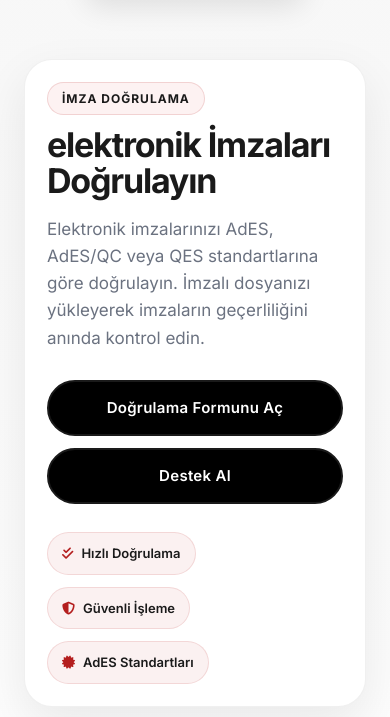
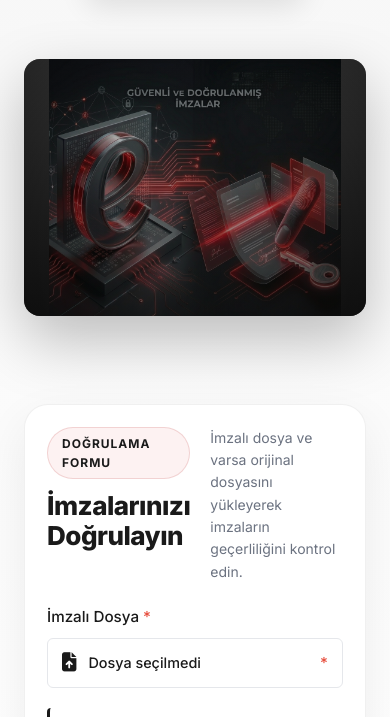
Before and after one commit to Neginadg/e-imzakibris-redesign, a plain HTML site: page support/verify.html in a window 390 px wide. Shown: the part 57-774 px from the top of the page. Drawn offline with Linux system fonts and the light colour scheme.

Commit message:
verification page is almost ready

```diff
--- a/support/verify.html
+++ b/support/verify.html
@@ -215,6 +215,78 @@
       border-radius: 6px;
       background: #fff;
     }
+
+    .verify-hero-box {
+      position: relative;
+      width: 100%;
+      min-height: 320px;
+      border-radius: 22px;
+      overflow: hidden;
+      background: #111;
+      box-shadow: 0 24px 60px rgba(0, 0, 0, 0.25);
+    }
+
+    .verify-hero-box--full {
+      width: min(100%, 1100px);
+      min-height: clamp(260px, 46vh, 520px);
+      border-radius: 28px;
+      margin-inline: auto;
+      aspect-ratio: 16 / 7;
+    }
+
+    .verify-hero-box__image {
+      position: relative;
+      z-index: 1;
+      width: 100%;
+      height: 100%;
+      display: block;
+      object-fit: contain;
+      object-position: center;
+    }
+
+    @media (max-width: 900px) {
+      .verify-hero-box {
+        min-height: 220px;
+        background: linear-gradient(180deg, #3f3f3f 0%, #2c2c2c 52%, #1b1b1b 100%);
+      }
+
+      .verify-hero-box::after {
+        content: "";
+        position: absolute;
+        inset: 0;
+        z-index: 2;
+        pointer-events: none;
+        background:
+          radial-gradient(circle at center, rgba(0, 0, 0, 0) 42%, rgba(0, 0, 0, 0.34) 100%),
+          linear-gradient(180deg, rgba(20, 20, 20, 0.08) 0%, rgba(20, 20, 20, 0.46) 100%);
+      }
+
+      .verify-hero-box--full {
+        width: 100%;
+        min-height: clamp(220px, 34vh, 320px);
+        aspect-ratio: 16 / 9;
+        border-radius: 22px;
+      }
+    }
+
+    @media (max-width: 640px) {
+      .verify-hero-box {
+        min-height: 180px;
+        background: linear-gradient(180deg, #474747 0%, #313131 52%, #1f1f1f 100%);
+      }
+
+      .verify-hero-box::after {
+        background:
+          radial-gradient(circle at center, rgba(0, 0, 0, 0) 36%, rgba(0, 0, 0, 0.42) 100%),
+          linear-gradient(180deg, rgba(18, 18, 18, 0.16) 0%, rgba(18, 18, 18, 0.54) 100%);
+      }
+
+      .verify-hero-box--full {
+        min-height: 180px;
+        aspect-ratio: 4 / 3;
+        border-radius: 16px;
+      }
+    }
   </style>
 </head>
 <body class="application-page">
@@ -375,33 +447,12 @@
 
   <main>
     <section class="page-hero page-hero--application">
-      <div class="container page-hero__inner">
-        <div class="page-hero__content" data-animate="fade-up">
-          <div class="section-tag">İmza Doğrulama</div>
-          <h1 class="page-hero__title">elektronik İmzaları Doğrulayın</h1>
-          <p class="page-hero__desc">
-            Elektronik imzalarınızı AdES, AdES/QC veya QES standartlarına göre doğrulayın.
-            İmzalı dosyanızı yükleyerek imzaların geçerliliğini anında kontrol edin.
-          </p>
-          <div class="page-hero__actions">
-            <a href="#verify-form-card" class="btn btn--primary btn--lg">Doğrulama Formunu Aç</a>
-            <a href="../contact/index.html" class="btn btn--outline btn--lg">Destek Al</a>
-          </div>
-          <div class="page-hero__facts">
-            <div><i class="fa-solid fa-check-double"></i> Hızlı Doğrulama</div>
-            <div><i class="fa-solid fa-shield-halved"></i> Güvenli İşleme</div>
-            <div><i class="fa-solid fa-certificate"></i> AdES Standartları</div>
-          </div>
-        </div>
-        <div class="page-hero__media" data-animate="fade-left">
-          <div class="token-showcase">
-            <div class="token-showcase__badge">Doğrulama</div>
-            <img src="../assets/img/eSig (1).jpg" alt="e-imza token" class="token-showcase__img" />
-            <div class="token-showcase__note">
-              <i class="fa-solid fa-circle-info"></i>
-              İmza doğrulaması tamamı güvenli sunucularda işlenir.
-            </div>
-          </div>
+      <div class="container" data-animate="fade-up">
+        <div class="verify-hero-box verify-hero-box--full">
+          <picture>
+            <source media="(max-width: 900px)" srcset="../assets/img/resverify.png" />
+            <img src="../assets/img/verify.png" alt="İmza doğrulama görseli" class="verify-hero-box__image" />
+          </picture>
         </div>
       </div>
     </section>
```
Also changed, not shown: assets/img/resverify.png (added), assets/img/verify.png (added), 1 other file.
